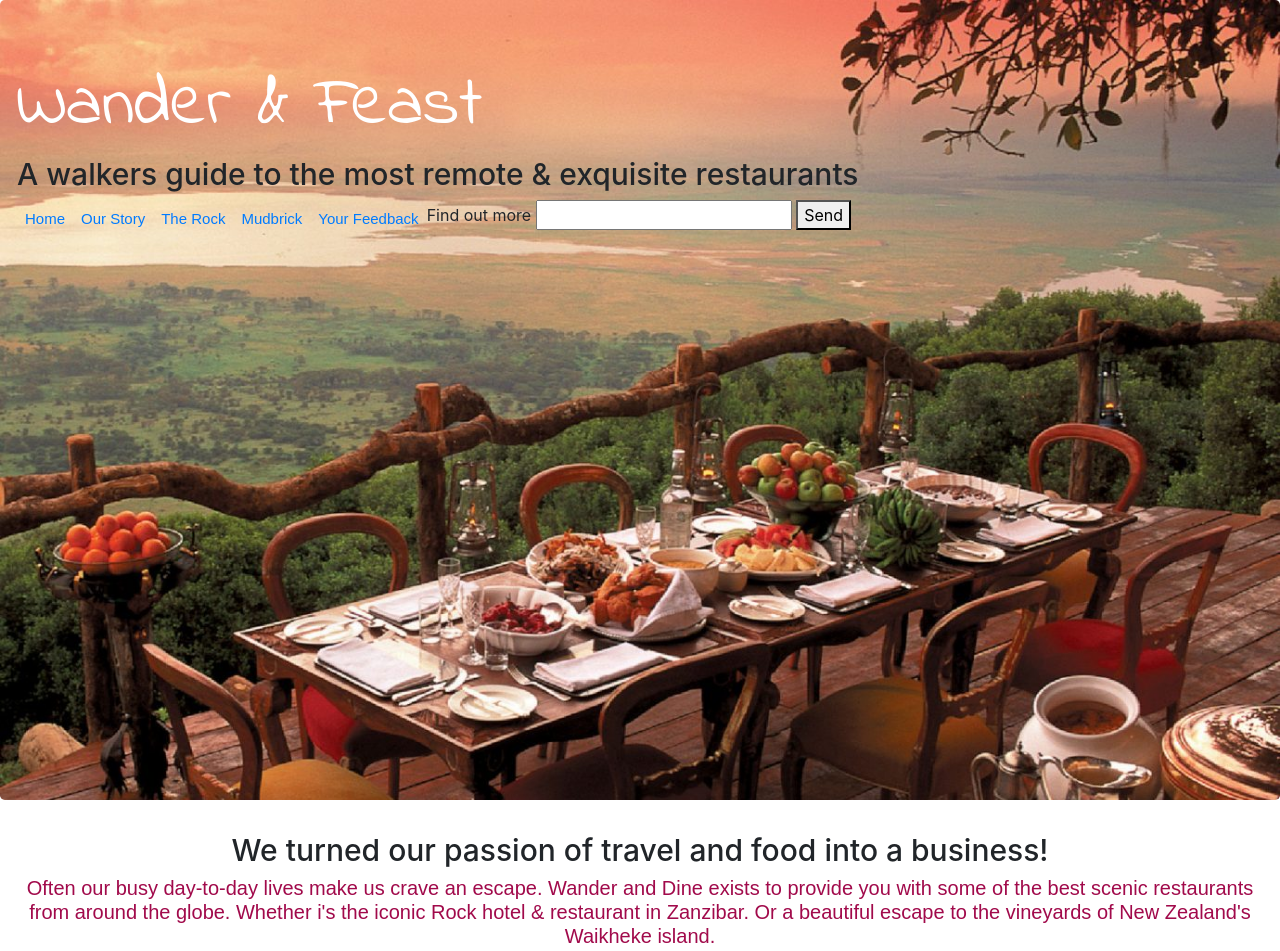
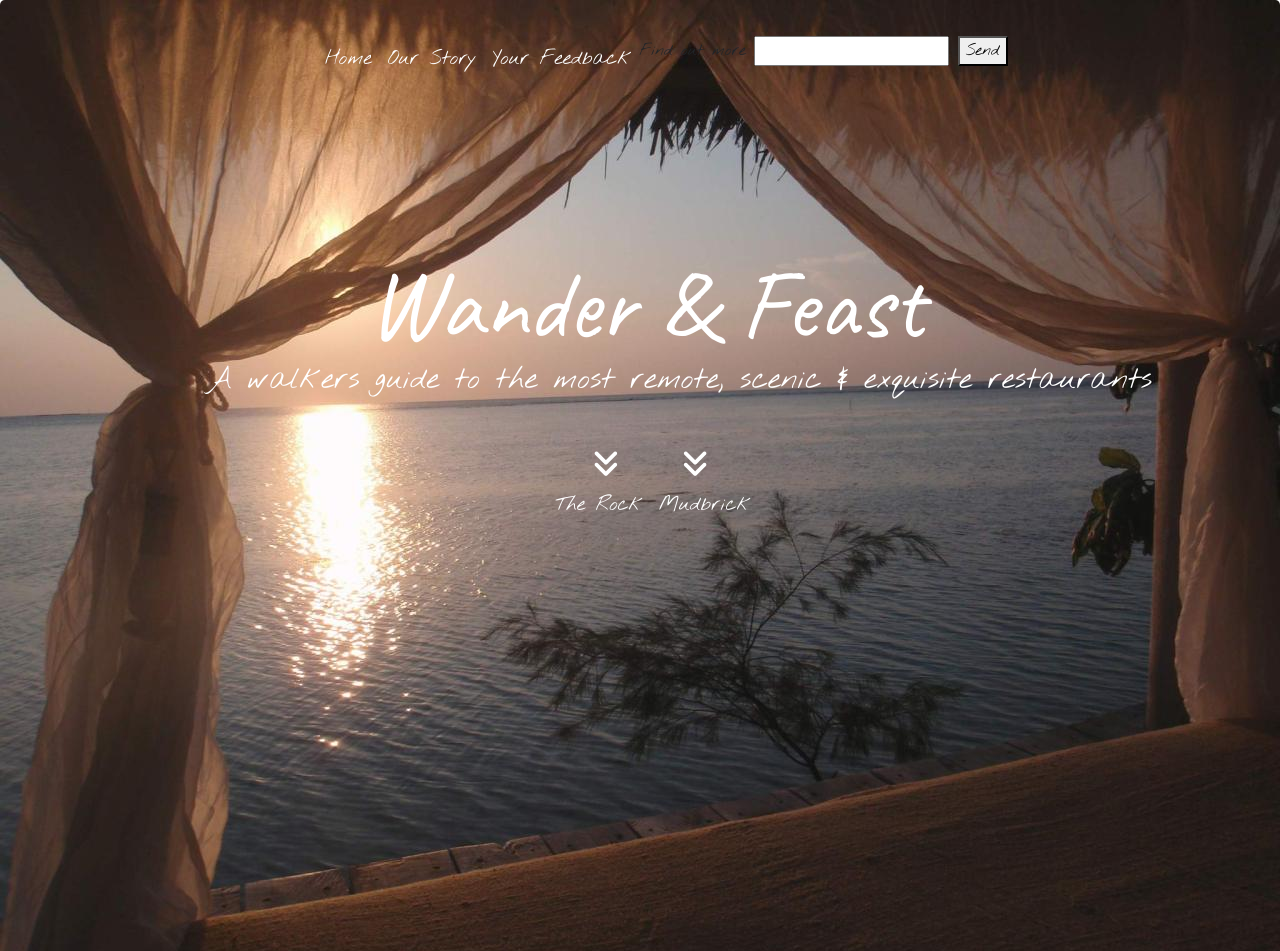
Before and after one commit to Elr35/git_it_girl, a plain HTML site: page index.html in a window 1280 px wide. Shown: the top 951 px of the page. Drawn offline with nearby package versions, Linux system fonts and the light colour scheme.

Commit message:
Background / homepage
Changed the homepage look, texts, fonts etc !

```diff
--- a/css/style.css
+++ b/css/style.css
@@ -1,8 +1,8 @@
 .jumbotron {
-  background-image: url("../images/background3.jpeg");
+  background-image: url("../images/background6.jpg");
   background-size: cover;
   background-attachment: fixed;
-  min-height: 800px;
+  min-height: 1000px;
 }
 
 #part2{
@@ -10,27 +10,53 @@
 }
 
 h1{
-text-align: center;
+position: relative;
+left: 350px;
+top: 180px;
  color: #ffffff ;
- font-size:70px;
- font-family: 'Indie Flower'
+ font-size:100px;
+ font-family: 'Caveat'
+
+
 }
 
 h2{
-text-align: center;
-font-size: 30px;
-font-family: 'Indie Flower'
-color: #ffffff
+text-align: right;
+ color: #ffffff ;
+ font-size:30px;
+ font-family: 'Nothing You Could Do', cursive;
+ position: relative;
+ left: 190px;
+ top: 170px;
 }
 
+li-2{
+  float: left;
+  position: relative;
+  top: 200px;
+  left: 530px;
+  font-family: 'Nothing You Could Do'
+}
 
+{
+  color: #ffffff
+  position: relative;
+}
 h3{
 text-align: center;
- color: #a10a4b;
- font-size:20px;
- font-style: very bold;
- font-family: arial;
+ color: #ffffff;
+ font-size:35px;
+ font-family: "Nothing You Could Do";
 }
+
+p{
+
+  text-align: right;
+  color: #ffffff
+
+
+}
+
 
 .row:: after{
   content: "";
@@ -43,27 +69,34 @@ ul{
   list-style-type: none;
   margin: 0;
   padding: 0;
+  font-family: 'Nothing You Could Do'
+  color: #ffffff
 }
 
 li{
   float: left;
+  position: relative;
+  bottom: 200px;
+  left: 300px;
+  font-family: 'Nothing You Could Do'
 }
 
 a{
   display: block;
   padding: 8px;
-  font-size:15px;
-  font-style: bold;
-  font-family: arial;
-  font-color: black;
+  font-size:20px;
+  color: #ffffff
+
+
 }
 
 li a:hover{
+color: #ffffff
   font-family: 'Caveat'
 }
 
 .active{
-  background-color: #4CAF50;
+  background-color: #ffffff;
 }
 
 div#container {
--- a/index.html
+++ b/index.html
@@ -3,9 +3,9 @@
   <head>
 
 <style>
-@import url('https://fonts.googleapis.com/css?family=Caveat|Gloria+Hallelujah|Indie+Flower|Permanent+Marker&display=swap');
+@import url('https://fonts.googleapis.com/css?family=Bad+Script|Caveat|Gloria+Hallelujah|Homemade+Apple|Indie+Flower|Nothing+You+Could+Do|Permanent+Marker&display=swap');
 </style>
-
+<script src="https://kit.fontawesome.com/436ffe5c44.js" crossorigin="anonymous"></script>
 
 <!--bootstrap CDN-->
     <link rel="stylesheet" href="https://stackpath.bootstrapcdn.com/bootstrap/4.3.1/css/bootstrap.min.css" integrity="sha384-ggOyR0iXCbMQv3Xipma34MD+dH/1fQ784/j6cY/iJTQUOhcWr7x9JvoRxT2MZw1T" crossorigin="anonymous">
@@ -21,11 +21,12 @@
   <header>
 
     <div class="row">
-    <h1>  Wander & Feast </h1>
+    <h1 style="text-align:center;">  Wander & Feast </h1>
+
   </div>
 
 <div class= "row">
-  <h2> A walkers guide to the most remote & exquisite restaurants </h2>
+  <h2> A walkers guide to the most remote, scenic & exquisite restaurants </h2>
 </div>
 
   <div class="row">
@@ -33,8 +34,6 @@
       <ul>
         <li><a href="index.html">Home</a></li>
         <li><a href="about.html">Our Story</a></li>
-        <li><a href="restaurant1.html">The Rock</a></li>
-        <li><a href="restaurant2.html">Mudbrick</a></li>
         <li><a href="review.html">Your Feedback</a></li>
         <li>  <form role='form'>
               <label for="email">Find out more</label>
@@ -45,6 +44,19 @@
     </nav>
     </div>
     </header>
+
+    <div class= "row">
+      <nav>
+        <ul2>
+          <li-2><a href="restaurant1.html">The Rock</a></li-2>
+          <li-2><a href="restaurant2.html">Mudbrick</a></li-2>
+        </ul2>
+      </nav>
+    </div>
+
+
+<i class="fas fa-angle-double-down" style= "color: white; font-size: 30px; position: relative; left: 650px; top: 120px;"></i>
+<i class="fas fa-angle-double-down" style= "color: white; font-size: 30px; position: relative; left: 530px; top: 120px;"></i>
 
   <div class="section">
         <div class="col-sm-12">
@@ -66,9 +78,6 @@
     <div id="home-heading">
           </div>
           <div class="col-sm-12">
-<h2> We turned our passion of travel and food into a business! </h2>
-
-<h3> Often our busy day-to-day lives make us crave an escape. Wander and Dine exists to provide you with some of the best scenic restaurants from around the globe. Whether i's the iconic Rock hotel & restaurant in Zanzibar. Or a beautiful escape to the vineyards of New Zealand's Waikheke island.</h3>
 </div>
 </div>
 
```
Also changed, not shown: about.html (+2 -5 lines), images/background6.jpg (added), images/pin point.png (added), 2 other files.
